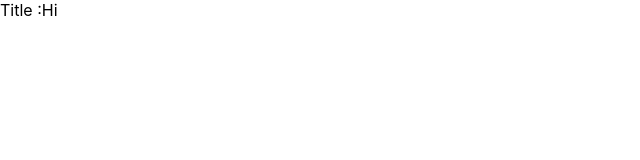
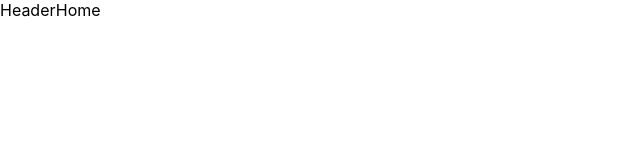
Before and after one commit to Imprescindible/shop, a React (Create React App) app in the folder shop/: page / in a window 1280 px wide. Shown: the top 160 px of the page, without its empty margins (0-640 px from the left). Built offline with nearby package versions, Linux system fonts and the light colour scheme.

Commit message:
add routes

```diff
--- a/shop/package.json
+++ b/shop/package.json
@@ -8,6 +8,8 @@
     "@testing-library/user-event": "^13.5.0",
     "react": "^18.3.1",
     "react-dom": "^18.3.1",
+    "react-router": "^6.26.1",
+    "react-router-dom": "^6.26.1",
     "react-scripts": "5.0.1",
     "web-vitals": "^2.1.4"
   },
--- a/shop/src/App.js
+++ b/shop/src/App.js
@@ -1,5 +1,24 @@
+import { BrowserRouter as Router, Route, Routes } from 'react-router-dom';
+import Login from './pages/login/login';
+import Item from './pages/item/item';
+import Favourite from './pages/favourite/favourite';
+import Home from './pages/home/home';
+import Header from './components/header';
+
 function App() {
-  return <div className="App">Title :Hi</div>;
+  return (
+    <div className="App">
+      <Router>
+        <Header />
+        <Routes>
+          <Route exact path="/login" element={<Login />} />
+          <Route exact path="/favorite" element={<Favourite />} />
+          <Route exact path="/shop-item/:id" element={<Item />} />
+          <Route exact path="/" element={<Home />} />
+        </Routes>
+      </Router>
+    </div>
+  );
 }
 
 export default App;
--- /dev/null
+++ b/shop/src/components/header.js
@@ -0,0 +1,5 @@
+const Header = () => {
+  return <>Header</>;
+};
+
+export default Header;
--- /dev/null
+++ b/shop/src/pages/favourite/favourite.js
@@ -0,0 +1,5 @@
+const Favourite = () => {
+  return <>asd</>;
+};
+
+export default Favourite;
--- /dev/null
+++ b/shop/src/pages/home/home.js
@@ -0,0 +1,5 @@
+const Home = () => {
+  return <>Home</>;
+};
+
+export default Home;
--- /dev/null
+++ b/shop/src/pages/item/item.js
@@ -0,0 +1,5 @@
+const Item = () => {
+  return <>item</>;
+};
+
+export default Item;
--- /dev/null
+++ b/shop/src/pages/login/login.js
@@ -0,0 +1,5 @@
+const Login = () => {
+  return <>Login</>;
+};
+
+export default Login;
```
Also changed, not shown: 1 other file (tests, documents, lock files or other folders).
